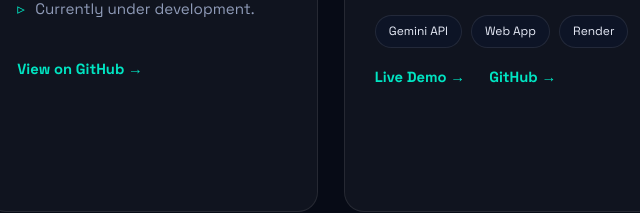
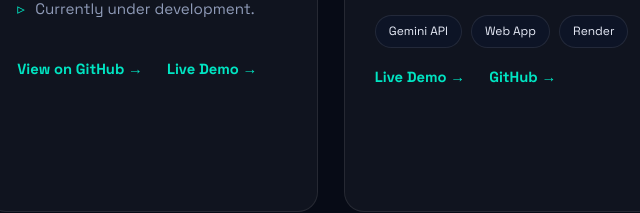
Before and after one commit to Brunda-tech/brunda-portfolio--4-, a plain HTML site: page index.html in a window 1280 px wide. Shown: the part 3140-3353 px from the top of the page, 488-1128 px from the left. Drawn offline with Linux system fonts and the light colour scheme; no server answers.

Commit message:
Add live demo link to index.html
Added a link to the live demo of the Student Task Manager.

```diff
--- a/index.html
+++ b/index.html
@@ -392,6 +392,7 @@ footer{text-align:center;padding:36px 6vw;color:var(--muted);font-size:.85rem;bo
         <li>Currently under development.</li>
       </ul>
       <a class="go" href="https://github.com/Brunda-tech/Student-task-manager" target="_blank" rel="noopener">View on GitHub →</a>
+            <a class="go" href="https://student-task-manager-brunda3.vercel.app/" target="_blank" rel="noopener">Live Demo →</a>
     </article>
     <article class="card reveal d1">
       <span class="num">06</span><h3>My_chatbot</h3>
```
